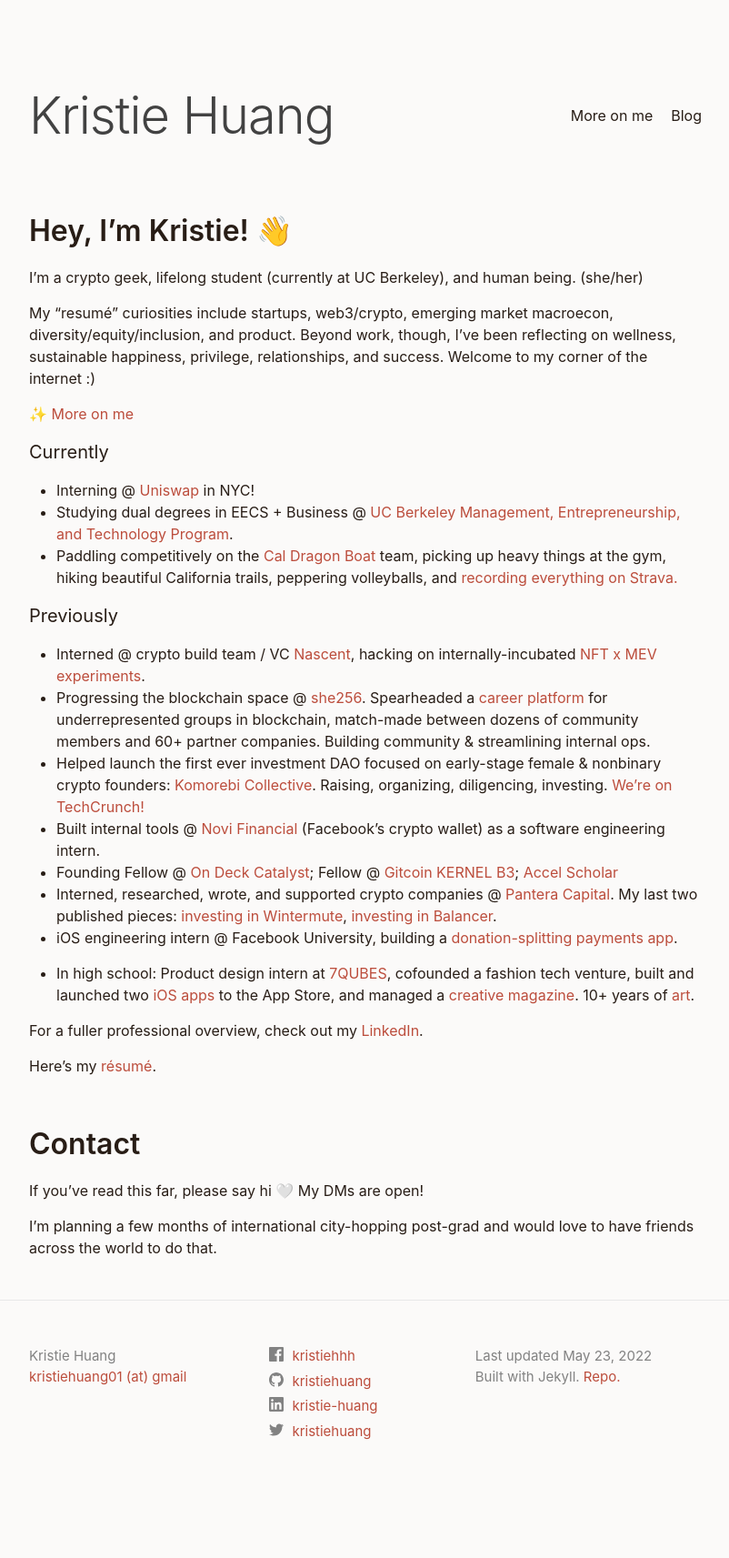
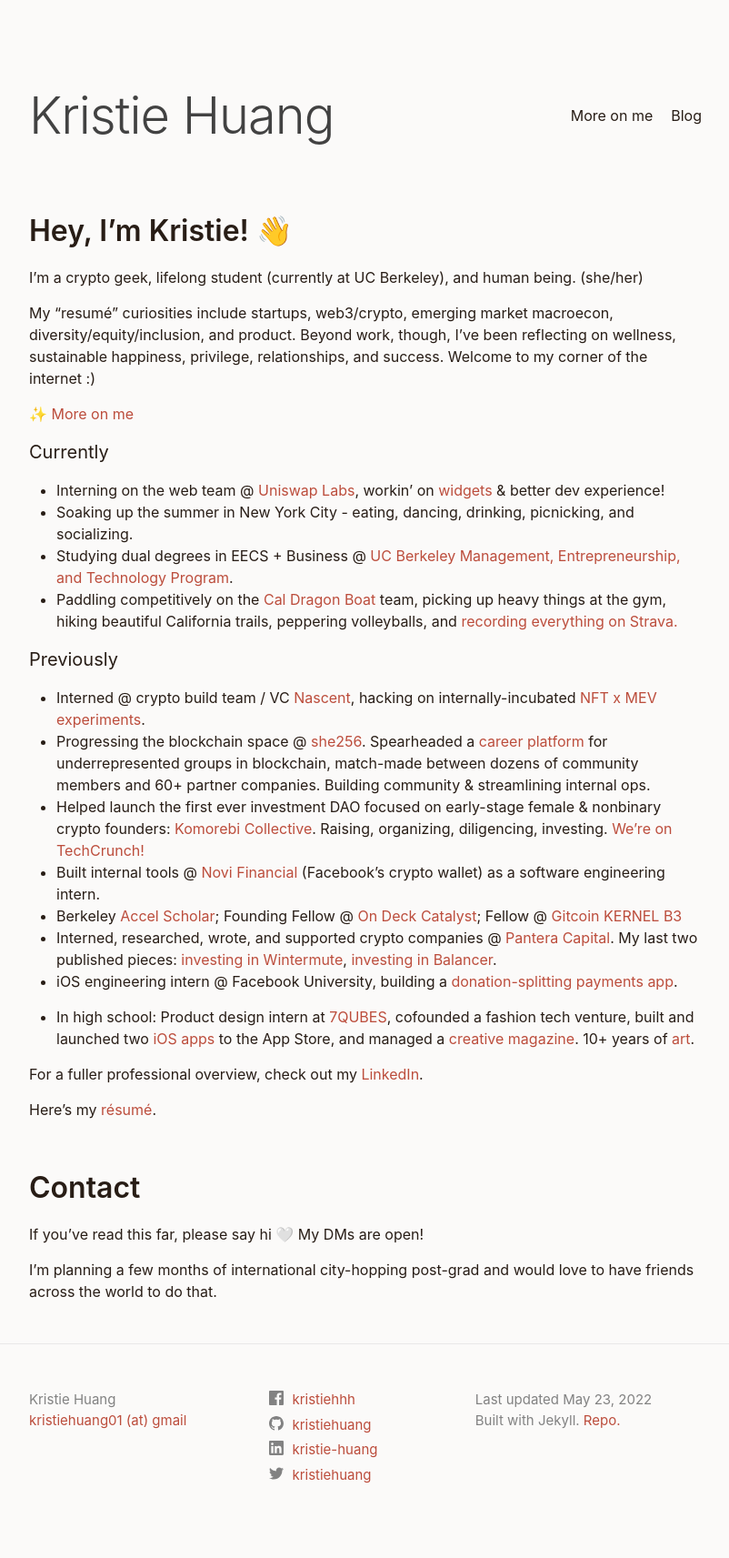
Before and after one commit to kristiehuang/kristiehuang.github.io, a Jekyll site: the page built from index.markdown, in a window 1280 px wide. Shown: the whole page at 91% size, without its empty margins (238-1040 px from the left). Built offline with Jekyll 4.4.1, drawn with Linux system fonts in a browser that asks for light colours; before the commit the page ends 1665 px from its top, so only the background shows below that.

Commit message:
life update

```diff
--- a/index.markdown
+++ b/index.markdown
@@ -4,41 +4,41 @@
 
 layout: home
 title: Home
-
 ---
 
 ## Hey, I’m Kristie! 👋
+
 I'm a crypto geek, lifelong student (currently at UC Berkeley), and human being. (she/her)
 
 My "resumé" curiosities include startups, web3/crypto, emerging market macroecon, diversity/equity/inclusion, and product. Beyond work, though, I’ve been reflecting on wellness, sustainable happiness, privilege, relationships, and success. Welcome to my corner of the internet :)
 
-
 ✨ [More on me](/more-on-me)
 
 ### Currently
-* Interning @ [Uniswap](https://uniswap.org/) in NYC!
-* Studying dual degrees in EECS + Business @ [UC Berkeley Management, Entrepreneurship, and Technology Program](http://met.berkeley.edu/).
-* Paddling competitively on the [Cal Dragon Boat](https://caldragonboat.berkeley.edu/) team, picking up heavy things at the gym, hiking beautiful California trails, peppering volleyballs, and [recording everything on Strava.](https://www.strava.com/athletes/19298552)
+
+- Interning on the web team @ [Uniswap Labs](https://uniswap.org/), workin' on [widgets](https://docs.uniswap.org/sdk/widgets/swap-widget) & better dev experience!
+- Soaking up the summer in New York City - eating, dancing, drinking, picnicking, and socializing.
+- Studying dual degrees in EECS + Business @ [UC Berkeley Management, Entrepreneurship, and Technology Program](http://met.berkeley.edu/).
+- Paddling competitively on the [Cal Dragon Boat](https://caldragonboat.berkeley.edu/) team, picking up heavy things at the gym, hiking beautiful California trails, peppering volleyballs, and [recording everything on Strava.](https://www.strava.com/athletes/19298552)
 
 ### Previously
-* Interned @ crypto build team / VC [Nascent](https://nascent.xyz), hacking on internally-incubated [NFT x MEV experiments](https://medium.com/nascent-xyz/yobot-an-experiment-in-incubation-133c502cbc05).
-* Progressing the blockchain space @ [she256][#she256]. Spearheaded a [career platform](https://she256.org/career-dev/) for underrepresented groups in blockchain, match-made between dozens of community members and 60+ partner companies. Building community & streamlining internal ops.
-* Helped launch the first ever investment DAO focused on early-stage female & nonbinary crypto founders: [Komorebi Collective](https://www.syndicateprotocol.org/syndicate/komorebi_collective). Raising, organizing, diligencing, investing. [We're on TechCrunch!](https://techcrunch.com/2021/05/21/decentralized-komorebi-collective-launches-to-back-female-and-non-binary-crypto-founders/?tpcc=ECTW2020)
-* Built internal tools @ [Novi Financial](http://novi.com/) (Facebook's crypto wallet) as a software engineering intern.
-* Founding Fellow @ [On Deck Catalyst](https://www.beondeck.com/catalyst); Fellow @ [Gitcoin KERNEL B3](https://kernel.community/en/); [Accel Scholar](https://eecs.berkeley.edu/resources/undergrads/accel)
-* Interned, researched, wrote, and supported crypto companies @ [Pantera Capital](https://www.panteracapital.com/). My last two published pieces: [investing in Wintermute](https://panteracapital.medium.com/investing-in-wintermute-d4ece31ff665), [investing in Balancer](https://panteracapital.medium.com/investing-in-balancer-63f8246df954).
-* iOS engineering intern @ Facebook University, building a [donation-splitting payments app](https://github.com/kristiehuang/Basket-Donation-Payments).
 
-* In high school: Product design intern at [7QUBES](https://www.7qubes.com/our-work/pay8fwd), cofounded a fashion tech venture, built and launched two [iOS](http://tinyurl.com/cloudcloset) [apps](http://tinyurl.com/airtimeevents) to the App Store, and managed a [creative magazine](https://issuu.com/pandorasbox.gunn). 10+ years of [art](https://www.behance.net/gallery/72001185/Kristie-Huang-Art-Portfolio).
+- Interned @ crypto build team / VC [Nascent](https://nascent.xyz), hacking on internally-incubated [NFT x MEV experiments](https://medium.com/nascent-xyz/yobot-an-experiment-in-incubation-133c502cbc05).
+- Progressing the blockchain space @ [she256][#she256]. Spearheaded a [career platform](https://she256.org/career-dev/) for underrepresented groups in blockchain, match-made between dozens of community members and 60+ partner companies. Building community & streamlining internal ops.
+- Helped launch the first ever investment DAO focused on early-stage female & nonbinary crypto founders: [Komorebi Collective](https://www.syndicateprotocol.org/syndicate/komorebi_collective). Raising, organizing, diligencing, investing. [We're on TechCrunch!](https://techcrunch.com/2021/05/21/decentralized-komorebi-collective-launches-to-back-female-and-non-binary-crypto-founders/?tpcc=ECTW2020)
+- Built internal tools @ [Novi Financial](http://novi.com/) (Facebook's crypto wallet) as a software engineering intern.
+- Berkeley [Accel Scholar](https://eecs.berkeley.edu/resources/undergrads/accel); Founding Fellow @ [On Deck Catalyst](https://www.beondeck.com/catalyst); Fellow @ [Gitcoin KERNEL B3](https://kernel.community/en/)
+- Interned, researched, wrote, and supported crypto companies @ [Pantera Capital](https://www.panteracapital.com/). My last two published pieces: [investing in Wintermute](https://panteracapital.medium.com/investing-in-wintermute-d4ece31ff665), [investing in Balancer](https://panteracapital.medium.com/investing-in-balancer-63f8246df954).
+- iOS engineering intern @ Facebook University, building a [donation-splitting payments app](https://github.com/kristiehuang/Basket-Donation-Payments).
+
+- In high school: Product design intern at [7QUBES](https://www.7qubes.com/our-work/pay8fwd), cofounded a fashion tech venture, built and launched two [iOS](http://tinyurl.com/cloudcloset) [apps](http://tinyurl.com/airtimeevents) to the App Store, and managed a [creative magazine](https://issuu.com/pandorasbox.gunn). 10+ years of [art](https://www.behance.net/gallery/72001185/Kristie-Huang-Art-Portfolio).
 
 For a fuller professional overview, check out my [LinkedIn](https://www.linkedin.com/in/kristie-huang/).
 
 Here’s my [résumé](http://kristiehuang.com/resume).
 
-<!-- ## Next up
-Housing plans for summer in NYC??? -->
+## Contact
 
-## Contact
 If you’ve read this far, please say hi 🤍 My DMs are open!
 
 I'm planning a few months of international city-hopping post-grad and would love to have friends across the world to do that.
```
